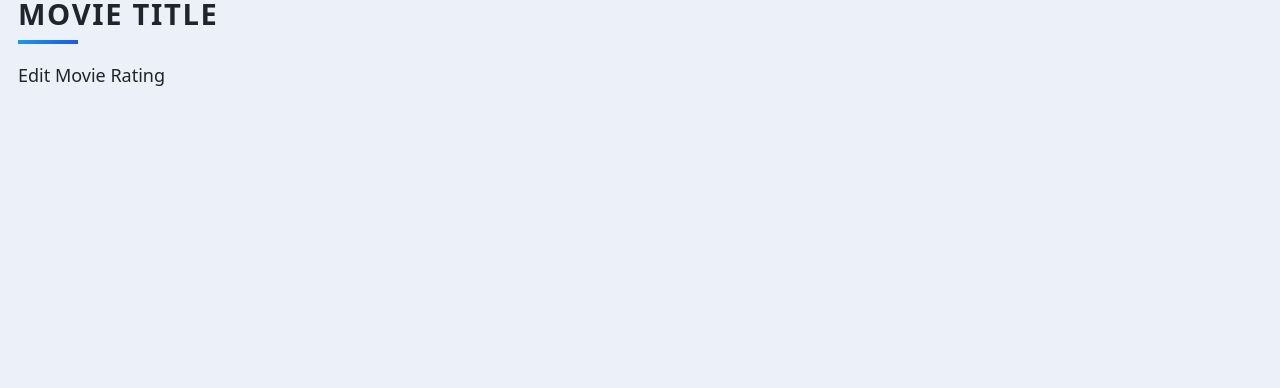
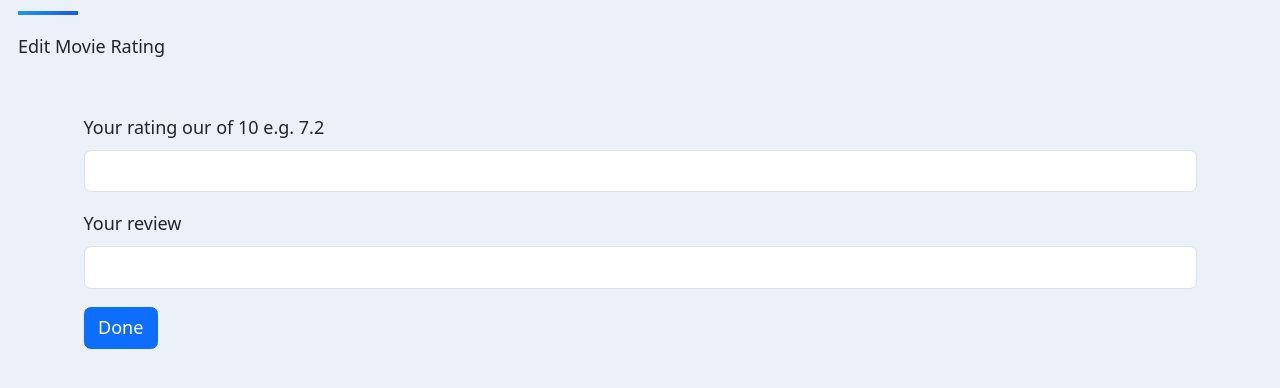
Before and after one commit to Skioulis/top-10-movies, a Flask app: template templates/edit.html in a window 1280 px wide. Shown: the top 388 px of the page. Run offline with Flask 3, Linux system fonts and the light colour scheme; the template is opened without the code that fills it: values that come from a table or form of the project are taken from there, others are empty; some libraries are stand-ins or nearby versions.

Commit message:
done edit and delete

```diff
--- a/main.py
+++ b/main.py
@@ -1,3 +1,4 @@
+# from crypt import methods
 from flask import Flask, render_template, redirect, url_for, request
 from flask_bootstrap import Bootstrap5
 from flask_sqlalchemy import SQLAlchemy
@@ -48,6 +49,12 @@ class Movie(db.Model):
 with app.app_context():
     db.create_all()
 
+class MovieForm(FlaskForm):
+
+    rating = StringField("Your rating our of 10 e.g. 7.2 ", validators=[DataRequired()])
+    review = StringField("Your review", validators=[DataRequired()])
+    submit = SubmitField("Done")
+
 # new_movie = Movie(
 #     title="Phone Booth",
 #     year=2002,
@@ -73,6 +80,9 @@ with app.app_context():
 #     db.session.add(second_movie)
 #     db.session.commit()
 
+
+
+
 @app.route("/")
 def home():
     result = db.session.execute(db.select(Movie))
@@ -81,5 +91,30 @@ def home():
     return render_template("index.html", movies=all_movies)
 
 
+@app.route("/edit", methods=["GET", "POST"])
+def edit():
+    movie_id = request.args.get('id')
+    movie_selected = db.get_or_404(Movie, movie_id)
+    edit_form = MovieForm()
+
+    if edit_form.validate_on_submit():
+        # print(edit_form.review.data)
+        movie_selected.rating=float(edit_form.rating.data)
+        movie_selected.review=edit_form.review.data
+        db.session.commit()
+        return redirect(url_for('home'))
+
+    edit_form.rating.data=movie_selected.rating
+    edit_form.review.data=movie_selected.review
+    return render_template('edit.html', form=edit_form ,movie=movie_selected)
+
+@app.route("/delete")
+def delete_movie():
+    movie_id = request.args.get('id')
+    movie_selected = db.get_or_404(Movie, movie_id)
+    db.session.delete(movie_selected)
+    db.session.commit()
+    return redirect(url_for('home'))
+
 if __name__ == '__main__':
     app.run(debug=True)
--- a/templates/edit.html
+++ b/templates/edit.html
@@ -1,10 +1,13 @@
 {% extends 'base.html' %}
-
+{% from 'bootstrap5/form.html' import render_form %}
 {% block title %}Edit Movies{% endblock %}
 
 {% block content %}
 <div class="content">
-  <h1 class="heading">Movie Title</h1>
+  <h1 class="heading">{{movie.title}}</h1>
     <p class="description">Edit Movie Rating</p>
+    <div class="container">
+		{{ render_form(form, novalidate=True)}}
+	</div>
   </div>
 {% endblock %}
--- a/templates/index.html
+++ b/templates/index.html
@@ -24,8 +24,8 @@
             {{movie.description}}
         </p>
 
-        <a href="#" class="button">Update</a>
-        <a href="#" class="button delete-button">Delete</a>
+        <a href="{{url_for('edit', id=movie.id) }}" class="button">Update</a>
+        <a href="{{url_for('delete_movie', id=movie.id) }}" class="button delete-button">Delete</a>
 
       </div>
     </div>
```
